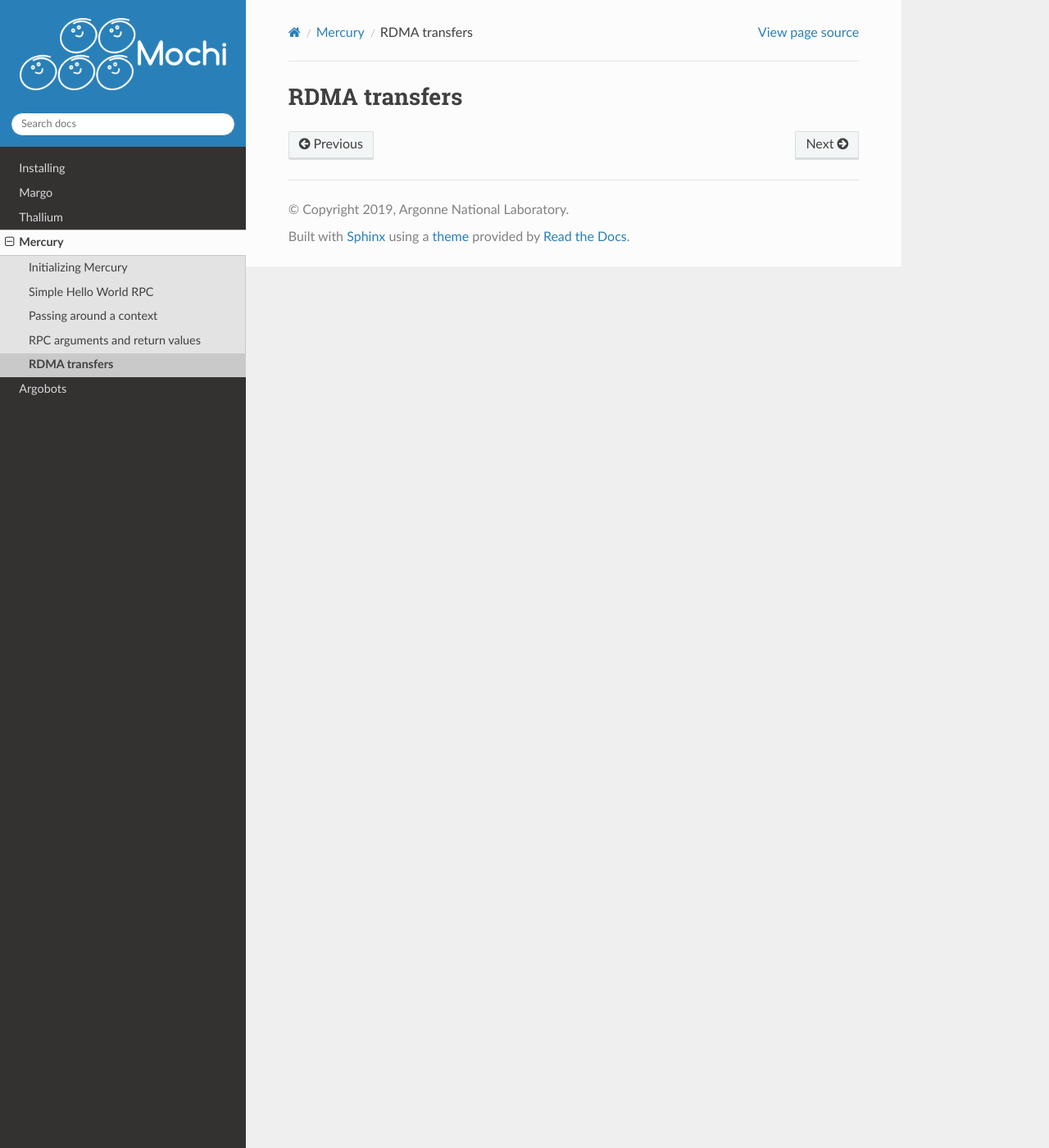
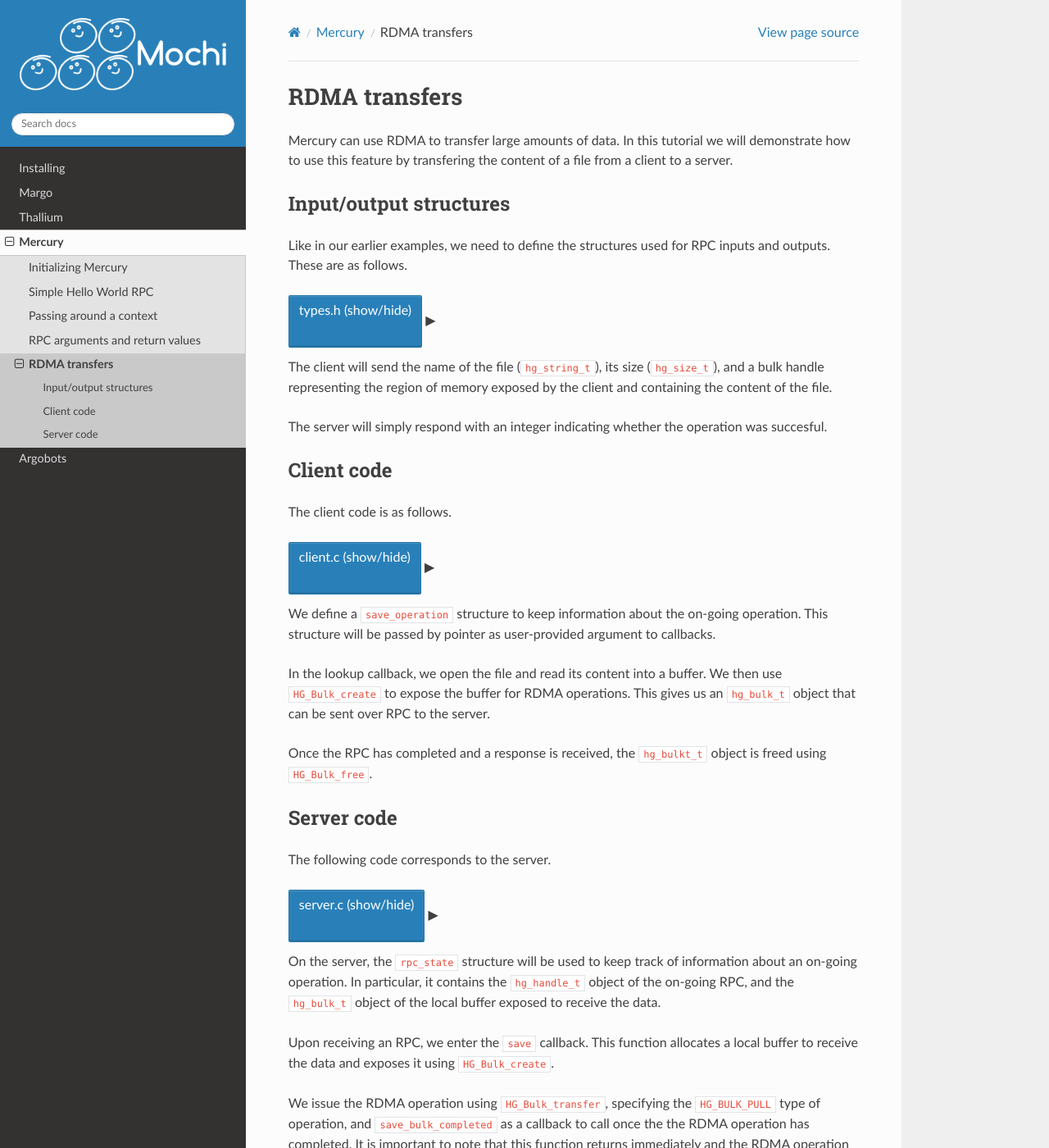
Before and after one commit to mochi-hpc/mochi-doc, a Sphinx documentation site: the page built from docs/source/mercury/05_bulk.rst, in a window 1280 px wide and 1400 px high. Shown: the whole window at 82% size. Built offline with Sphinx 7.4.7 and the Read the Docs theme 2.0.0, drawn with Linux system fonts in a browser that asks for light colours; pages that are not in the unit, such as notebooks, are missing from menus; some of the changed text lies outside the part shown.

Commit message:
added last Mercury tutorial

```diff
--- a/docs/source/mercury.rst
+++ b/docs/source/mercury.rst
@@ -15,3 +15,4 @@ turorials in order to use Margo and Thallium.
    mercury/03_local.rst
    mercury/04_args.rst
    mercury/05_bulk.rst
+   mercury/06_proc.rst
--- a/docs/source/mercury/05_bulk.rst
+++ b/docs/source/mercury/05_bulk.rst
@@ -1,2 +1,100 @@
 RDMA transfers
 ==============
+
+Mercury can use RDMA to transfer large amounts of data.
+In this tutorial we will demonstrate how to use this feature
+by transfering the content of a file from a client to a server.
+
+Input/output structures
+-----------------------
+
+Like in our earlier examples, we need to define the structures
+used for RPC inputs and outputs. These are as follows.
+
+.. container:: toggle
+
+    .. container:: header
+
+       .. container:: btn btn-info
+
+          types.h (show/hide)
+
+    .. literalinclude:: ../../../code/mercury/05_bulk/types.h
+       :language: cpp
+
+The client will send the name of the file (:code:`hg_string_t`),
+its size (:code:`hg_size_t`), and a bulk handle representing the
+region of memory exposed by the client and containing the content
+of the file.
+
+The server will simply respond with an integer indicating whether
+the operation was succesful.
+
+Client code
+-----------
+
+The client code is as follows.
+
+.. container:: toggle
+
+    .. container:: header
+
+       .. container:: btn btn-info
+
+          client.c (show/hide)
+
+    .. literalinclude:: ../../../code/mercury/05_bulk/client.c
+       :language: cpp
+
+We define a :code:`save_operation` structure to keep information
+about the on-going operation. This structure will be passed by pointer
+as user-provided argument to callbacks.
+
+In the lookup callback, we open the file and read its content into
+a buffer. We then use :code:`HG_Bulk_create` to expose the buffer
+for RDMA operations. This gives us an :code:`hg_bulk_t` object that
+can be sent over RPC to the server.
+
+Once the RPC has completed and a response is received, the :code:`hg_bulkt_t`
+object is freed using :code:`HG_Bulk_free`.
+
+Server code
+-----------
+
+The following code corresponds to the server.
+
+.. container:: toggle
+
+    .. container:: header
+
+       .. container:: btn btn-info
+
+          server.c (show/hide)
+
+    .. literalinclude:: ../../../code/mercury/05_bulk/server.c
+       :language: cpp
+
+On the server, the :code:`rpc_state` structure will be used to keep
+track of information about an on-going operation. In particular, it
+contains the :code:`hg_handle_t` object of the on-going RPC, and
+the :code:`hg_bulk_t` object of the local buffer exposed to receive
+the data.
+
+Upon receiving an RPC, we enter the :code:`save` callback. This
+function allocates a local buffer to receive the data and exposes it
+using :code:`HG_Bulk_create`.
+
+We issue the RDMA operation using :code:`HG_Bulk_transfer`, specifying
+the :code:`HG_BULK_PULL` type of operation, and :code:`save_bulk_completed`
+as a callback to call once the the RDMA operation has completed.
+It is important to note that this function returns immediately and the RDMA
+operation has not be completed at this point. The :code:`save` callback
+will return and the Mercury progress loop will continue running, eventually
+calling :code:`save_bulk_completed` when the RDMA operation has finished.
+
+Note that we don't respond to the client in the :code:`save` callback,
+we do in the :code:`save_bulk_completed` callback, hence the :code:`save`
+callback does not destroy the RPC's :code:`hg_handle_t` object. This
+object is kept and freed in :code:`save_bulk_completed`.
+
+Ahhh, callbacks... (now you understand how much easier Margo and Thallium are).
```
Also changed, not shown: docs/source/mercury/04_args.rst (+73 -0 lines).
